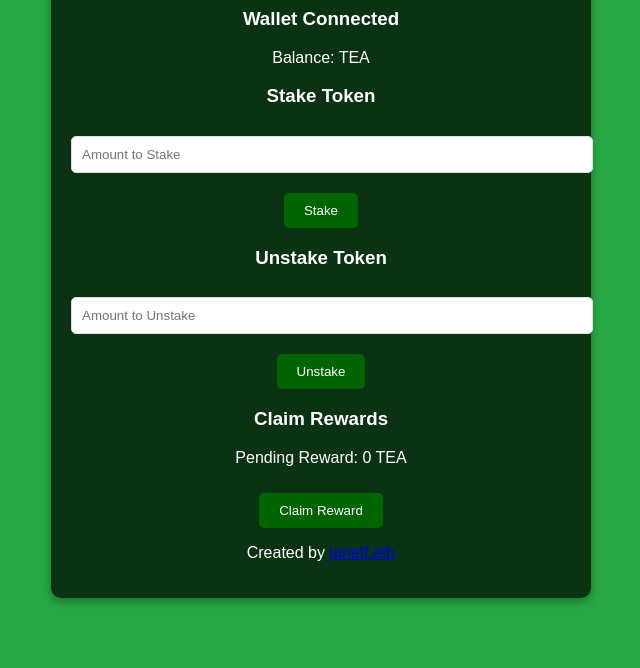
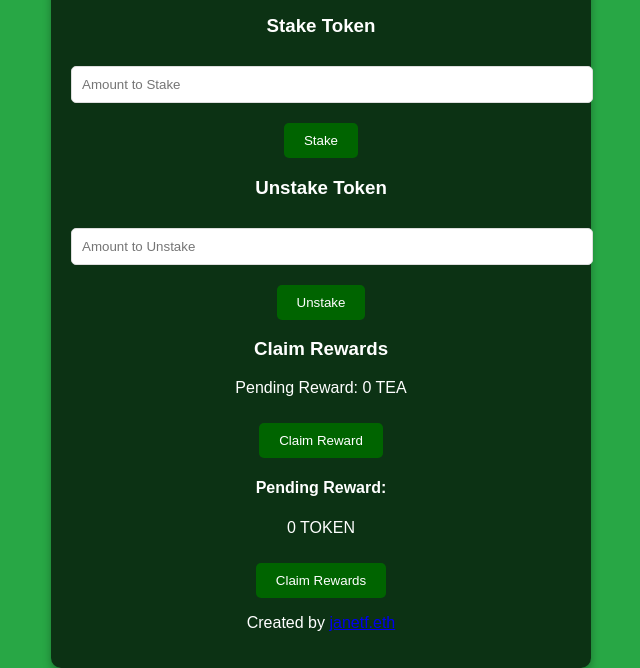
Before and after one commit to rzamlna/stakingtea, a plain HTML site: page index.html in a window 1280 px wide. Shown: the part 179-847 px from the top of the page, without its empty margins (319-959 px from the left). Before the commit the page ends 800 px from the top, so only its background shows below. Drawn offline with Linux system fonts and the light colour scheme.

Commit message:
Update index.html

```diff
--- a/index.html
+++ b/index.html
@@ -32,6 +32,12 @@
             <button onclick="claimReward()">Claim Reward</button>
         </div>
 
+        <div class="reward-section">
+            <h4>Pending Reward:</h4>
+            <p id="pendingReward">0 TOKEN</p>
+            <button onclick="claimRewards()">Claim Rewards</button>
+            </div>
+
         <footer>
             <p>Created by <a href="https://x.com/janee0x" target="_blank">janetf.eth</a></p>
         </footer>
```
